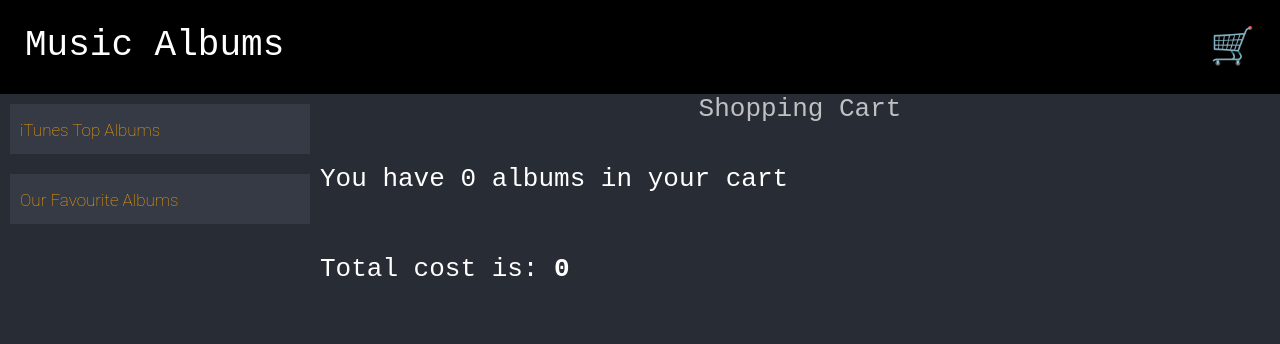
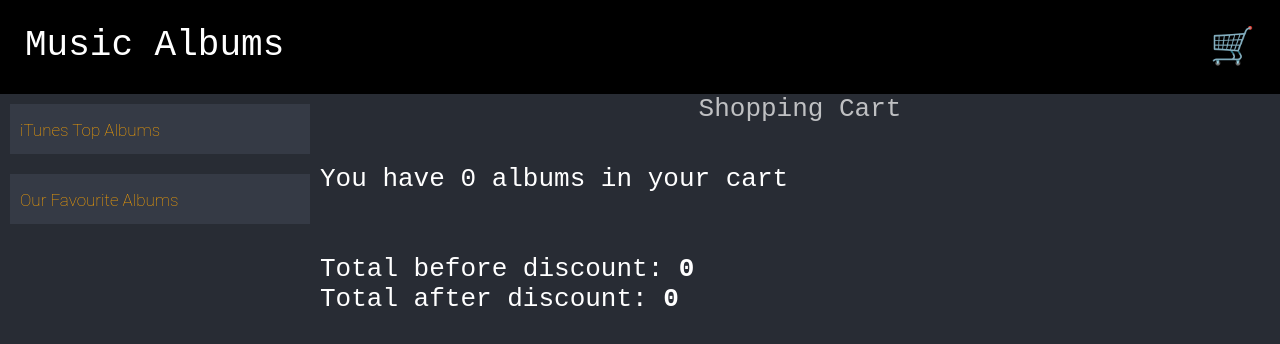
Before and after one commit to piotrtenczyk/music-albums-react-ts, a React (Create React App) app: page /shopping-cart in a window 1280 px wide. Shown: the top 344 px of the page. Built offline with nearby package versions, Linux system fonts and the light colour scheme.

Commit message:
applied discounts to shopping cart

```diff
--- a/src/common/ShopingCartItem.tsx
+++ b/src/common/ShopingCartItem.tsx
@@ -12,17 +12,24 @@ const cartItemStyle = {
   padding: "5px",
 };
 
-const quantityStyle = {
+const smallTextStyle = {
   fontSize: "15px",
   padding: "0 20px",
 };
 
 const ShoppingCartItem: React.FC<ShoppingCartItemProps> = ({ description }) => {
+  const discountMessage = description.salePercentDiscount ? (
+    <span style={smallTextStyle}>
+      after discount {description.priceAfterDiscount}
+    </span>
+  ) : null;
+
   return (
     <div style={cartItemStyle}>
       <AlbumTitle>{description.title}</AlbumTitle>
-      <span>{description.price}</span>
-      <span style={quantityStyle}> x {description.quantity}</span>
+      <span style={smallTextStyle}>{description.price}</span>
+      <span style={smallTextStyle}> (x{description.quantity})</span>
+      {discountMessage}
     </div>
   );
 };
--- a/src/common/musicAlbum/Album.tsx
+++ b/src/common/musicAlbum/Album.tsx
@@ -31,7 +31,11 @@ const Album = ({
   const dispatch = useDispatch();
 
   const addItemToCart = () => {
-    dispatch({ type: ADD_ALBUM_TO_CART, albumDescription: description });
+    dispatch({
+      type: ADD_ALBUM_TO_CART,
+      albumDescription: description,
+      saleValue,
+    });
   };
 
   return (
--- a/src/pages/ShoppingCartPage.tsx
+++ b/src/pages/ShoppingCartPage.tsx
@@ -17,7 +17,9 @@ const ShoppingCartPage = () => {
       <br />
       {cartItems}
       <br />
-      Total cost is: <b>{shoppingCart.totalPrice}</b>
+      Total before discount: <b>{shoppingCart.totalPrice}</b>
+      <br />
+      Total after discount: <b>{shoppingCart.totalPriceAfterDiscount}</b>
     </>
   );
 };
--- a/src/state/shoppingCart/shoppingCartActions.ts
+++ b/src/state/shoppingCart/shoppingCartActions.ts
@@ -5,4 +5,5 @@ export const ADD_ALBUM_TO_CART = "ADD_ALBUM_TO_CART";
 export type ShoppingCartAction = {
   type: typeof ADD_ALBUM_TO_CART;
   albumDescription: AlbumDescriptionProps;
+  saleValue: number;
 };
--- a/src/state/shoppingCart/shoppingCartReducer.ts
+++ b/src/state/shoppingCart/shoppingCartReducer.ts
@@ -4,20 +4,24 @@ import { ADD_ALBUM_TO_CART, ShoppingCartAction } from "./shoppingCartActions";
 export interface AlbumShoppingCartItem {
   title: string;
   artist: string;
+  quantity: number;
+  salePercentDiscount: number;
   price: number;
-  quantity: number;
+  priceAfterDiscount: number;
 }
 
 interface ShoppingCartState {
   numberOfItems: number;
   items: AlbumShoppingCartItem[];
   totalPrice: number;
+  totalPriceAfterDiscount: number;
 }
 
 const initialState: ShoppingCartState = {
   numberOfItems: 0,
   items: [],
   totalPrice: 0,
+  totalPriceAfterDiscount: 0,
 };
 
 const albumsAreEqual = (
@@ -27,13 +31,28 @@ const albumsAreEqual = (
   return album1.title === album2.title && album1.artist === album2.artist;
 };
 
+const normalizePrice = (price: number) => {
+  return Number(price.toFixed(2));
+};
+
 const shoppingCartReducer = (
   state: ShoppingCartState = initialState,
   action: ShoppingCartAction
 ) => {
   switch (action.type) {
     case ADD_ALBUM_TO_CART: {
-      const newAlbum = { ...action.albumDescription, quantity: 1 };
+      const discountValue = action.saleValue
+        ? (action.saleValue * action.albumDescription.price) / 100
+        : 0;
+
+      const priceAfterDiscount = action.albumDescription.price - discountValue;
+
+      const newAlbum = {
+        ...action.albumDescription,
+        quantity: 1,
+        salePercentDiscount: action.saleValue,
+        priceAfterDiscount: normalizePrice(priceAfterDiscount),
+      };
 
       const albumsMatchinNewAlbumFromAction = state.items.filter((item) =>
         albumsAreEqual(item, newAlbum)
@@ -60,11 +79,18 @@ const shoppingCartReducer = (
         0
       );
 
+      const totalPriceAfterDiscount = newItems.reduce(
+        (accumulator: number, currentItem) =>
+          accumulator + currentItem.priceAfterDiscount * currentItem.quantity,
+        0
+      );
+
       return {
         ...state,
         items: newItems,
         numberOfItems: state.numberOfItems + 1,
-        totalPrice,
+        totalPrice: normalizePrice(totalPrice),
+        totalPriceAfterDiscount: normalizePrice(totalPriceAfterDiscount),
       };
     }
 
```
